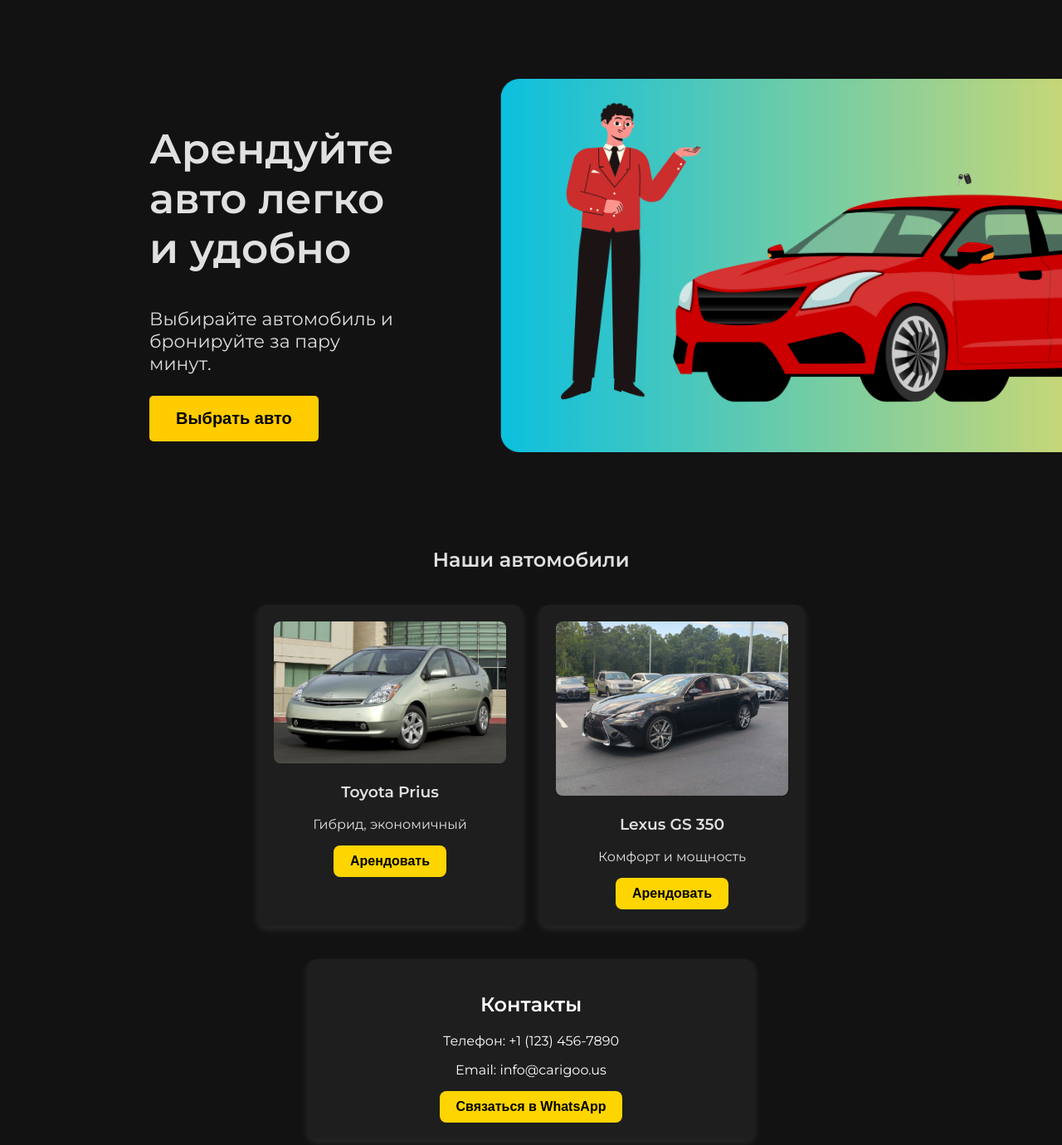
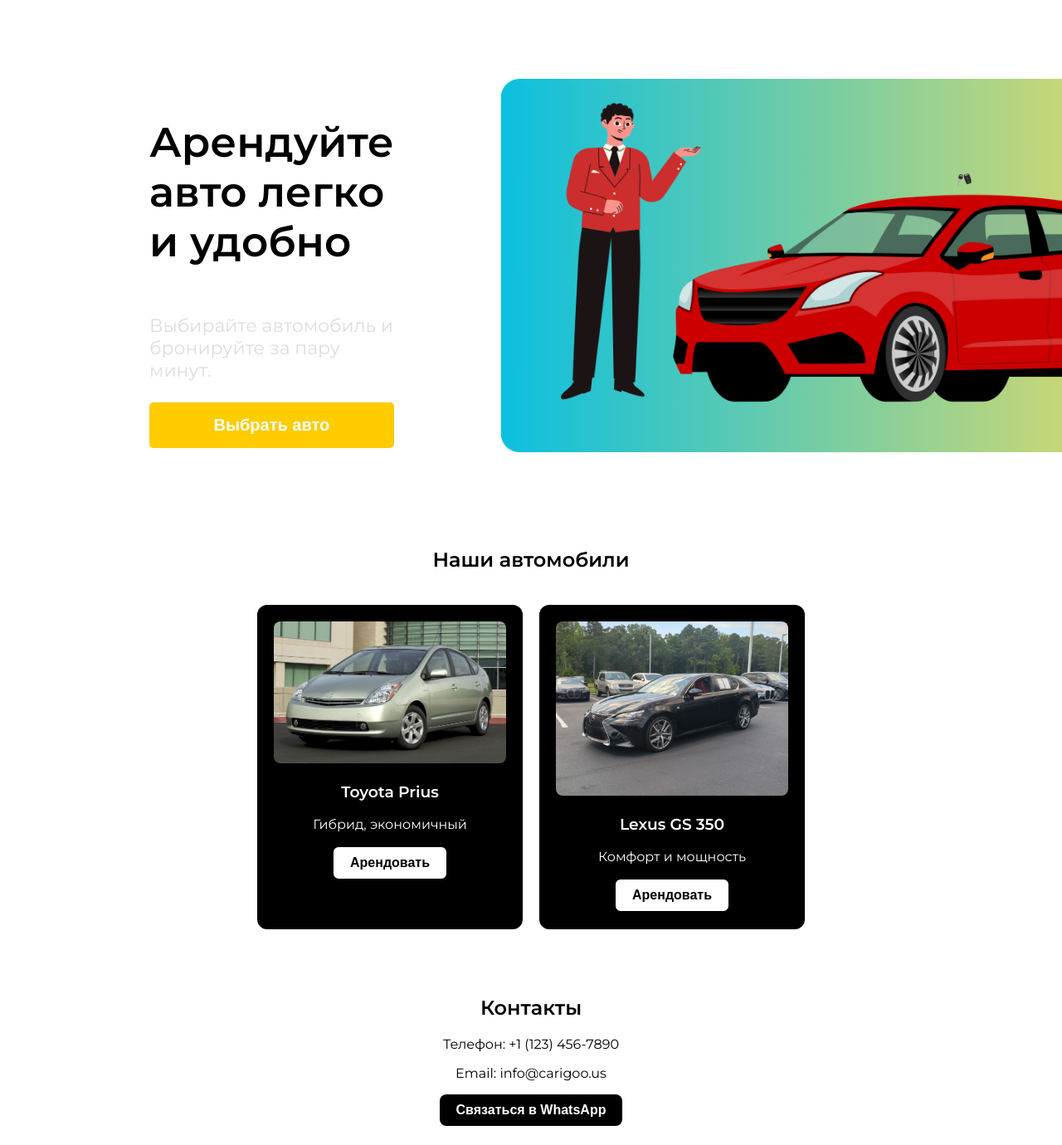
Before and after one commit to kornil35/carigoo, a plain HTML site: page index.html in a window 1280 px wide. Shown: the top 1380 px of the page at 83% size. Drawn offline with Linux system fonts and the light colour scheme.

Commit message:
Update style.css

```diff
--- a/style.css
+++ b/style.css
@@ -1,27 +1,77 @@
 @import url('https://fonts.googleapis.com/css2?family=Montserrat:wght@300;400;600&display=swap');
+
+.hero {
+    display: flex;
+    align-items: center;
+    justify-content: space-between;
+    height: 75vh;
+    padding: 0 180px;
+    background: #ffffff;
+    color: #000000;
+}
+.hero-content {
+    max-width: 600px;
+    margin-right: 120px;
+    text-align: left;
+    display: flex;
+    flex-direction: column;
+    justify-content: center;
+}
+.hero h1 {
+    font-size: 50px;
+    font-weight: 600;
+    line-height: 1.2;
+    color: #000000;
+}
+.hero p {
+    font-size: 22px;
+    margin: 15px 0 25px;
+    color: #333333;
+}
+.hero button {
+    background-color: #000000;
+    border: none;
+    padding: 16px 32px;
+    font-size: 20px;
+    cursor: pointer;
+    border-radius: 5px;
+    font-weight: bold;
+    color: #ffffff;
+}
+.hero img {
+    max-width: 800px;
+    height: auto;
+}
+
+.container {
+    max-width: 1700px;
+    margin: 0 auto;
+    padding: 0 20px;
+}
 
 body {
     font-family: 'Montserrat', sans-serif;
     margin: 0;
     padding: 0;
-    background: #121212;
-    color: #E0E0E0;
+    background: #ffffff;
+    color: #000000;
     text-align: center;
 }
 
 header {
-    background: #1E1E1E;
+    background: #ffffff;
     padding: 40px 20px;
     font-size: 24px;
-    color: white;
+    color: #000000;
     font-weight: 600;
+    box-shadow: none;
 }
 
 button {
-    background: #FFD500;
-    color: black;
+    background: #000000;
+    color: #ffffff;
+    border: none;
     padding: 10px 20px;
-    border: none;
     border-radius: 8px;
     cursor: pointer;
     font-size: 16px;
@@ -30,7 +80,7 @@ button {
 }
 
 button:hover {
-    background: #F1C40F;
+    background: #333333;
 }
 
 .car-grid {
@@ -42,18 +92,25 @@ button:hover {
 }
 
 .car-card {
-    background: #1E1E1E;
+    background: #000000;
     padding: 20px;
     border-radius: 12px;
-    box-shadow: 0px 4px 10px rgba(255, 255, 255, 0.1);
+    box-shadow: none;
     width: 280px;
     text-align: center;
     font-weight: 400;
+    color: #ffffff;
 }
 
 .car-card img {
     width: 100%;
     border-radius: 8px;
+}
+
+.car-card button {
+    background: #ffffff;
+    color: #000000;
+    border: 2px solid #000000;
 }
 
 .modal {
@@ -73,11 +130,11 @@ button:hover {
 }
 
 .modal-content {
-    background: #1E1E1E;
+    background: #ffffff;
     padding: 20px;
     border-radius: 12px;
     width: 320px;
-    color: white;
+    color: #000000;
     text-align: left;
     display: flex;
     flex-direction: column;
@@ -98,27 +155,27 @@ button:hover {
     position: absolute;
     top: 10px;
     right: 10px;
-    color: white;
+    color: #000000;
 }
 
 input, textarea {
     width: 90%;
     padding: 12px;
     margin: 8px 0;
-    border: 1px solid #333;
+    border: 1px solid #ccc;
     border-radius: 8px;
-    background: #222;
-    color: white;
+    background: #ffffff;
+    color: #000000;
     text-align: left;
 }
 
 #contact {
-    background: #1E1E1E;
+    background: #ffffff;
     padding: 20px;
     margin-top: 20px;
     border-radius: 12px;
-    box-shadow: 0px 4px 10px rgba(255, 255, 255, 0.1);
+    box-shadow: none;
     max-width: 500px;
     margin: 20px auto;
-    color: white;
+    color: #000000;
 }
```
